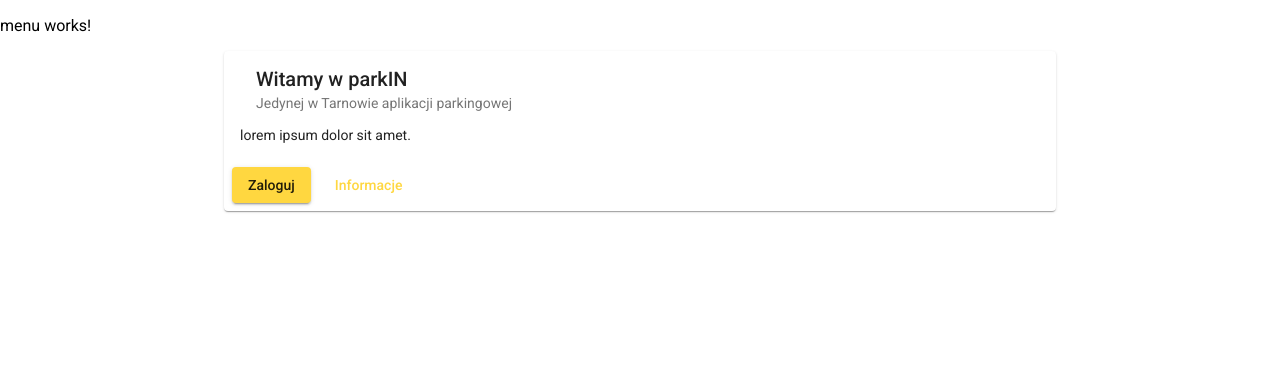
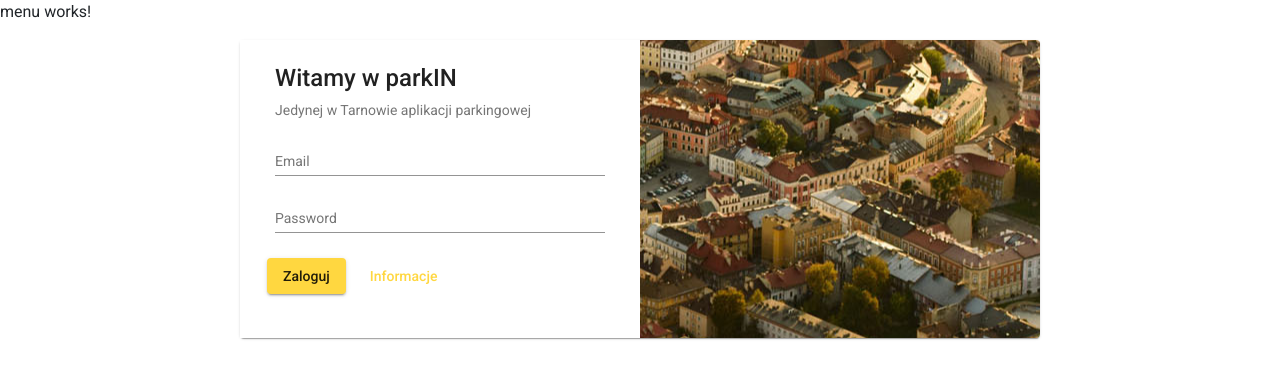
Before and after one commit to dawidmalec7/hackatonTarnow, an Angular app in the folder hackhathonTarnow/wwwroot/hackhaton/: page / in a window 1280 px wide. Shown: the top 378 px of the page. Built offline with nearby package versions, Linux system fonts and the light colour scheme.

Commit message:
view for login page

```diff
--- a/hackhathonTarnow/wwwroot/hackhaton/angular.json
+++ b/hackhathonTarnow/wwwroot/hackhaton/angular.json
@@ -28,6 +28,8 @@
             ],
             "styles": [
               "./node_modules/@angular/material/prebuilt-themes/deeppurple-amber.css",
+              "./node_modules/bootstrap/dist/css/bootstrap-reboot.css",
+              "./node_modules/bootstrap/dist/css/bootstrap-grid.css",
               "src/styles.scss"
             ],
             "scripts": []
--- a/hackhathonTarnow/wwwroot/hackhaton/src/app/app.module.ts
+++ b/hackhathonTarnow/wwwroot/hackhaton/src/app/app.module.ts
@@ -12,6 +12,8 @@ import { PageNotFoundComponent } from './page-not-found/page-not-found.component
 //material
 import { MatCardModule } from '@angular/material/card';
 import { MatButtonModule } from '@angular/material/button';
+import { MatInputModule } from '@angular/material/input';
+
 
 
 @NgModule({
@@ -28,7 +30,8 @@ import { MatButtonModule } from '@angular/material/button';
     BrowserAnimationsModule,
     //material
     MatCardModule,
-    MatButtonModule
+    MatButtonModule,
+    MatInputModule
   ],
   providers: [],
   bootstrap: [AppComponent]
--- a/hackhathonTarnow/wwwroot/hackhaton/src/app/home/home.component.html
+++ b/hackhathonTarnow/wwwroot/hackhaton/src/app/home/home.component.html
@@ -1,15 +1,26 @@
-<mat-card>
-  <mat-card-header>
-    <mat-card-title>Witamy w parkIN</mat-card-title>
-    <mat-card-subtitle>Jedynej w Tarnowie aplikacji parkingowej</mat-card-subtitle>
-  </mat-card-header>
+<mat-card class="bg-image" style="background: url('../assets/tarnow1.jpg');">
   <mat-card-content>
-    <p>
-      lorem ipsum dolor sit amet.
-    </p>
+    <div class="container">
+      <div class="row">
+        <div class="col-6 bg-white">
+          <div class="left-side-wrapper">
+            <form class="login-form">
+              <mat-card-title>Witamy w parkIN</mat-card-title>
+              <mat-card-subtitle>Jedynej w Tarnowie aplikacji parkingowej</mat-card-subtitle>
+              <mat-form-field class="form-field full-width">
+                <input matInput placeholder="Email">
+              </mat-form-field><br>
+              <mat-form-field class="form-field full-width">
+                <input matInput placeholder="Password" type="password" >
+              </mat-form-field>
+            </form>
+            <mat-card-actions>
+              <a mat-raised-button routerLink="" color="accent">Zaloguj</a>
+              <button mat-button color="accent">Informacje</button>
+            </mat-card-actions>
+            </div>
+        </div>
+      </div>
+    </div>
   </mat-card-content>
-  <mat-card-actions>
-    <a mat-raised-button routerLink="" color="accent">Zaloguj</a>
-    <button mat-button color="accent">Informacje</button>
-  </mat-card-actions>
 </mat-card>
--- a/hackhathonTarnow/wwwroot/hackhaton/src/app/home/home.component.scss
+++ b/hackhathonTarnow/wwwroot/hackhaton/src/app/home/home.component.scss
@@ -0,0 +1,9 @@
+.mat-card{
+  padding: 0;
+  .left-side-wrapper{
+    padding: 20px;
+  }
+  .form-field{
+    width: 100%;
+  }
+}
--- a/hackhathonTarnow/wwwroot/hackhaton/src/app/home/home.component.ts
+++ b/hackhathonTarnow/wwwroot/hackhaton/src/app/home/home.component.ts
@@ -1,4 +1,5 @@
 import { Component, OnInit } from '@angular/core';
+
 
 @Component({
   selector: 'app-home',
--- a/hackhathonTarnow/wwwroot/hackhaton/src/styles.scss
+++ b/hackhathonTarnow/wwwroot/hackhaton/src/styles.scss
@@ -8,3 +8,31 @@ body { margin: 0; font-family: Roboto, "Helvetica Neue", sans-serif; }
   width: 100%;
   max-width: 800px;
 }
+.bg-image{
+  background-position:center !important;
+  background-size: cover;
+}
+img{
+  max-width: 100%;
+  height:auto;
+}
+.image-wrapper{
+  position: relative;
+}
+.stretch-image{
+  position: absolute;
+  left: 0;
+  right: 0;
+  bottom: 0;
+  top: 0;
+  width: 100%;
+  height: 100%;
+  background-position: 50% 50%;
+  background-repeat: no-repeat;
+  background-size: cover;
+  object-fit: cover
+}
+
+.bg-white{
+  background-color: white;
+}
```
Also changed, not shown: hackhathonTarnow/wwwroot/hackhaton/package.json (+6 -3 lines), hackhathonTarnow/wwwroot/hackhaton/src/assets/tarnow1.jpg (added), 1 other file (tests, documents, lock files or other folders).
